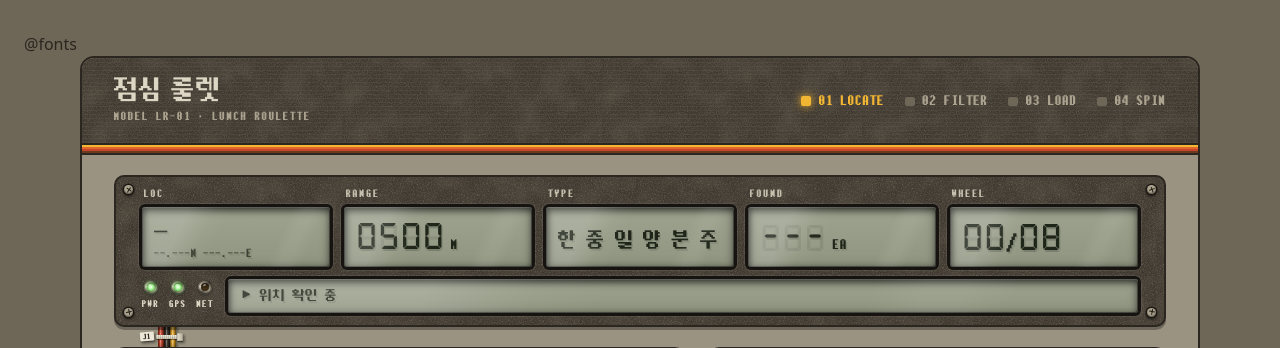
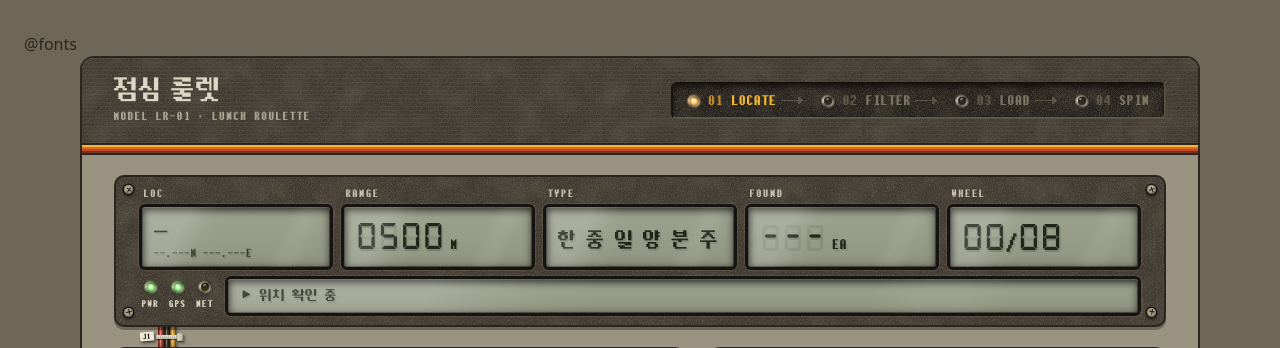
Before and after one commit to coldzero7362/lunch-roulette-app, a Laravel app: template resources/views/roulette.blade.php in a window 1280 px wide. Shown: the top 348 px of the page. Run offline with Laravel 12, Linux system fonts and the light colour scheme; the template is opened without the code that fills it, so the values that code supplies are empty; style sheets or scripts are compiled from the project's sources; some libraries are stand-ins or nearby versions.

Commit message:
Mount the step lamps in a recessed strip with bezel LEDs and flow arrows
Co-Authored-By: Claude Opus 5.5 <noreply@anthropic.com>

```diff
--- a/resources/css/roulette.css
+++ b/resources/css/roulette.css
@@ -983,7 +983,9 @@
 
 /* 켜짐: 가운데가 하얗게 타고 가장자리는 렌즈 색, 빛은 렌즈 주변에만 살짝 */
 .rl-lamp[data-state="on"]::before,
-.rl-lamp[data-state="busy"]::before {
+.rl-lamp[data-state="busy"]::before,
+.rl-steps li[data-state='done'] .rl-lamp::before,
+.rl-steps li[data-state='now'] .rl-lamp::before {
     background:
         repeating-radial-gradient(circle at 50% 50%, rgb(255 255 255 / .14) 0 .6px, transparent .6px 1.6px),
         radial-gradient(circle at 50% 50%, var(--lit-core) 0 18%, var(--lit) 55%, color-mix(in srgb, var(--lit) 60%, #000) 100%);
@@ -1576,32 +1578,55 @@
 
 /* ---------- 단계 표시등 ---------- */
 
+/*
+ * 단계 표시등 스트립: 판에 판 어두운 홈 안에 네 단계.
+ * 표시등은 PWR/GPS/NET 과 같은 베젤 렌즈(두 색 LED: 끝난 단계 초록, 지금 할 단계 앰버).
+ * 단계 사이엔 진행 방향 화살표 실크 인쇄.
+ */
 .rl-steps {
     display: flex;
-    gap: 20px;
+    align-items: center;
     margin: 0;
-    padding: 0;
+    padding: 7px 14px;
     list-style: none;
+    border-radius: 6px;
+    border-top: 2px solid #14110e;
+    border-left: 2px solid #17140f;
+    border-bottom: 2px solid #5e5649;
+    border-right: 2px solid #57503f;
+    background-color: #221e19;
+    background-image: var(--texture);
+    box-shadow: inset 0 3px 6px rgb(0 0 0 / .6);
     font-family: var(--font-pixel-mono);
     font-size: 13px;
-    letter-spacing: .06em;
-    color: var(--c-periwinkle);
+    letter-spacing: .08em;
+    color: #7d7563;
 }
 
 .rl-steps li { display: flex; align-items: center; gap: 8px; }
 
-.rl-steps__lamp {
-    width: 10px;
-    height: 10px;
-    border-radius: 2px;
-    background: var(--c-hairline);
-    box-shadow: inset 0 1px 0 rgb(0 0 0 / .4);
-}
+/* 단계 사이 화살표: 가는 선 + 촉 */
+.rl-steps li + li::before {
+    content: '';
+    width: 22px;
+    height: 7px;
+    margin: 0 10px 0 4px;
+    background:
+        linear-gradient(currentColor, currentColor) left center / calc(100% - 5px) 1px no-repeat,
+        conic-gradient(from 225deg at 100% 50%, currentColor 90deg, transparent 0) right center / 5px 100% no-repeat;
+    opacity: .55;
+}
+
+.rl-steps__no { color: #5f584b; }
+
+/* 렌즈: 꺼지면 무채색 유리 */
+.rl-steps__lamp { --dark: #2a2823; flex: none; }
 
 .rl-steps li[data-state='done'] { color: var(--c-platinum); }
-.rl-steps li[data-state='done'] .rl-steps__lamp { background: var(--c-phosphor-dim); box-shadow: 0 0 6px var(--c-phosphor-dim); }
+.rl-steps li[data-state='done'] .rl-steps__no { color: var(--c-sky); }
 .rl-steps li[data-state='now'] { color: var(--c-stripe-1); }
-.rl-steps li[data-state='now'] .rl-steps__lamp { background: var(--c-stripe-1); box-shadow: 0 0 8px var(--c-stripe-1); }
+.rl-steps li[data-state='now'] .rl-steps__no { color: #b88a2a; }
+.rl-steps li[data-state='now'] .rl-lamp { --lit: #ffb43c; --lit-core: #fff0cc; }
 
 /* 깜빡이는 커서 */
 .rl-cursor { animation: rl-blink 1s steps(1) infinite; }
--- a/resources/views/roulette.blade.php
+++ b/resources/views/roulette.blade.php
@@ -15,10 +15,10 @@
                 <span class="rl-model">MODEL LR-01 · LUNCH ROULETTE</span>
             </div>
             <ol id="steps" class="rl-steps" aria-label="진행 단계">
-                <li data-step="loc"><span class="rl-steps__lamp" aria-hidden="true"></span>01 LOCATE</li>
-                <li data-step="cond"><span class="rl-steps__lamp" aria-hidden="true"></span>02 FILTER</li>
-                <li data-step="cand"><span class="rl-steps__lamp" aria-hidden="true"></span>03 LOAD</li>
-                <li data-step="spin"><span class="rl-steps__lamp" aria-hidden="true"></span>04 SPIN</li>
+                <li data-step="loc"><span class="rl-lamp rl-steps__lamp" aria-hidden="true"></span><span class="rl-steps__no">01</span>LOCATE</li>
+                <li data-step="cond"><span class="rl-lamp rl-steps__lamp" aria-hidden="true"></span><span class="rl-steps__no">02</span>FILTER</li>
+                <li data-step="cand"><span class="rl-lamp rl-steps__lamp" aria-hidden="true"></span><span class="rl-steps__no">03</span>LOAD</li>
+                <li data-step="spin"><span class="rl-lamp rl-steps__lamp" aria-hidden="true"></span><span class="rl-steps__no">04</span>SPIN</li>
             </ol>
         </header>
         <div class="rl-stripes" aria-hidden="true"></div>
```
